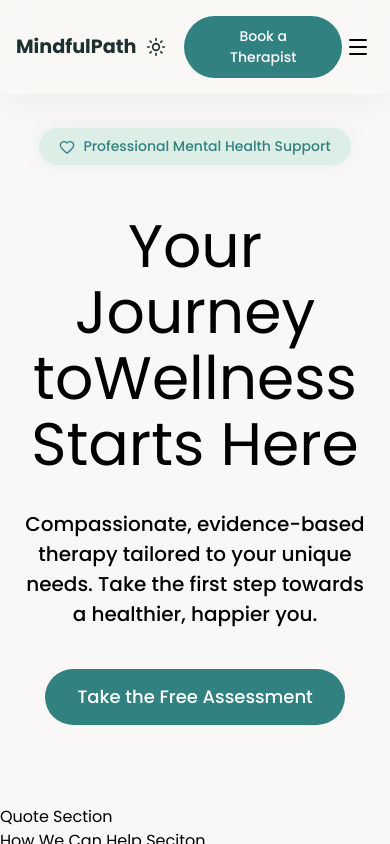
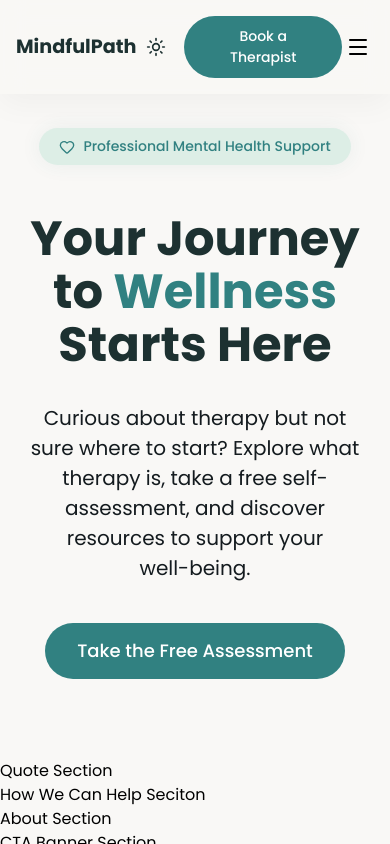
Before and after one commit to TNguyen20194/project-haven-react, a React (Vite) app: page / in a window 390 px wide. Built offline with nearby package versions, Linux system fonts and the light colour scheme.

Commit message:
Clean up and update CSS

```diff
--- a/src/components/header/header.style.css
+++ b/src/components/header/header.style.css
@@ -29,11 +29,6 @@ header {
   display: flex;
   align-items: center;
   justify-content: space-between;
-}
-
-.hero-title {
-    font-size: 3.75rem;
-    line-height: 1.1;
 }
 
 .navigation {
--- a/src/index.css
+++ b/src/index.css
@@ -6,15 +6,12 @@
     height: 1rem;
 }
 
-.text-primary {
-    color: var(--primary);
-}
 .text-secondary {
-    color: var(--green-1);
+    color: hsl(var(--green-1));
 }
 
 .section-heading {
-    color: var(--green-1);
+    color: hsl(var(--green-1));
     font-weight: var(--fw-dark);
     font-size: var(--fs-section);
     line-height: var(--lh-section);
@@ -130,41 +127,6 @@
 
 .header--menu-open .mobile-icon--close {
     display: inline-flex
-}
-
-/* HERO SECTION */
-.hero {
-    padding: 8rem 1.5rem 5rem;
-}
-
-.hero-container {
-    max-width: 56rem;
-    margin: 0 auto;
-    text-align: center;
-}
-
-.hero-title {
-    /* white-space: nowrap; */
-    margin-top: 2rem;
-}
-
-.hero-text {
-    margin: 2rem auto 0 auto;
-    font-size: 1.25rem;
-    color: var(--primary2);
-    font-weight: var(--fw-medium);
-}
-
-.button-cta {
-    margin-top: 2rem;
-    color: var(--white);
-    font-size: 1.1rem;
-    padding: .75rem 2.75rem ;
-    background-color: var(--primary);
-    display: inline-flex;
-    align-items: center;
-    justify-content: center;
-    transition: var(--btn-transition);
 }
 
 /* QUUOTE */
@@ -307,9 +269,6 @@ margin-top: 1.5rem;
 }
 
 @media (max-width: 670px) {
-    .hero-title {
-        font-size: 3rem;
-    }
     .service-grid {
         grid-template-columns: 1fr;
     }
--- a/src/sections/hero/HeroSection.tsx
+++ b/src/sections/hero/HeroSection.tsx
@@ -1,6 +1,7 @@
 import Button from "../../components/buttons/CTAbutton";
 import Badge from "../../components/badge/Badge";
 import { Heart, BookOpen, Sparkles, Flower2 } from "lucide-react";
+import "./hero.style.css"
 
 const HeroSection = () => {
     return (
@@ -8,9 +9,8 @@ const HeroSection = () => {
             <div className="hero-container">
                <Badge icon={Heart}>Professional Mental Health Support</Badge>
 
-                <h1 className="hero-title">Your Journey to
-                    <span className="text-primary">Wellness</span> Starts Here</h1>
-                <p className="hero-text">Compassionate, evidence-based therapy tailored to your unique needs. Take the first step towards a healthier, happier you.</p>
+                <h1 className="hero-title">Your Journey to <span className="text-primary">Wellness</span> Starts Here</h1>
+                <p className="hero-text">Curious about therapy but not sure where to start? Explore what therapy is, take a free self-assessment, and discover resources to support your well-being.</p>
 
                 <Button type="button" variant="primary" size="lg" className="mt-10">Take the Free Assessment</Button>
             </div>
--- /dev/null
+++ b/src/sections/hero/hero.style.css
@@ -0,0 +1,37 @@
+/* HERO SECTION */
+.hero {
+    padding: 8rem 1.5rem 5rem;
+}
+
+.hero-container {
+    max-width: 56rem;
+    margin: 0 auto;
+    text-align: center;
+}
+
+.hero-title {
+    /* white-space: nowrap; */
+    font-size: 3.75rem;
+    line-height: 1.1;
+    margin-top: 2rem;
+    font-weight: var(--fw-dark);
+    color: hsl(var(--green-1));
+}
+
+.hero-text {
+    margin: 2rem auto 0 auto;
+    font-size: 1.25rem;
+    color: hsl(var(--primary-alt));
+    font-weight: var(--fw-light);
+}
+
+.text-primary {
+    color: hsl(var(--primary));
+}
+
+/* ==========>> RESPONSIVE <<==========  */
+@media (max-width: 670px) {
+    .hero-title {
+        font-size: 3rem;
+    }
+}
--- a/src/token.css
+++ b/src/token.css
@@ -10,6 +10,7 @@
 
   /* Brand + palette */
   --primary: 180 44.94% 34.90%;
+  --primary-alt: 200 20% 10%;
   --secondary: 150 20.59% 86.67%;
   --accent: 16.17 81.56% 72.35%;
   --destructive: 0 100% 64.90%;
@@ -61,12 +62,14 @@ body.dark {
 
   /* Brand */
   --primary: 173.93 34.90% 50%;
+  --primary-alt: var(--green-1);
   --secondary: 180 37.21% 16.86%;
   --accent: 16.17 81.56% 72.35%;
   --destructive: 0 100% 64.90%;
 
   /* UI */
   --muted: 200 11.76% 20% / 1;
+  --muted-1: var(--muted);
   --border: 205.26 19.59% 19.02%;
   --input: 200 11.76% 20%; /* added so inputs don’t stay light in dark mode */
 
```
